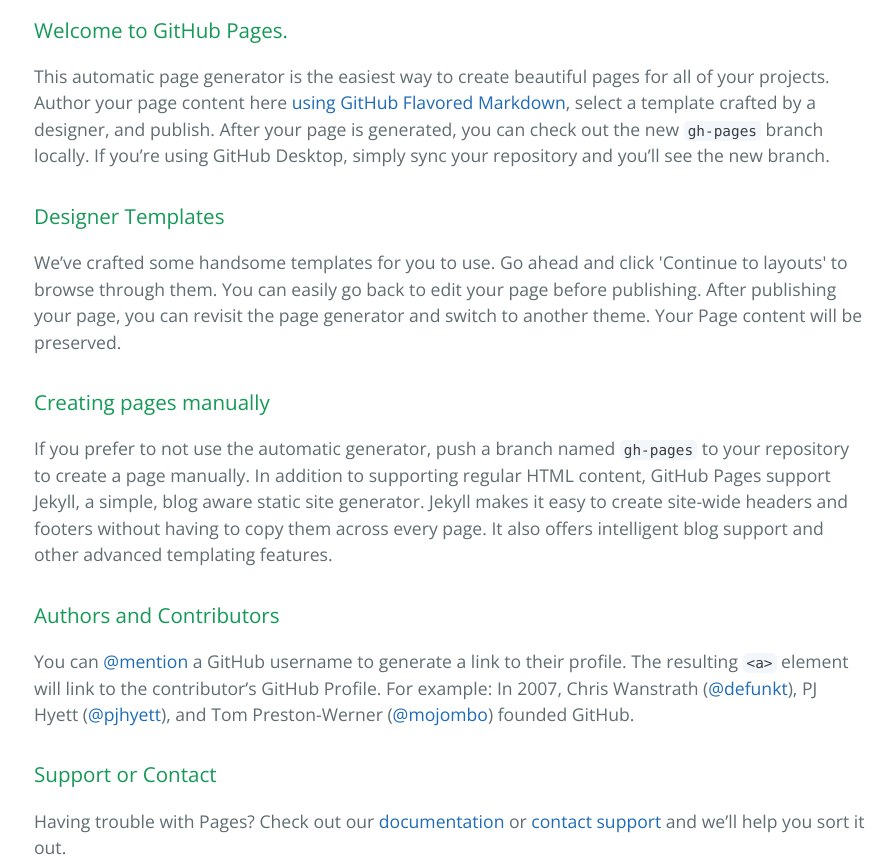
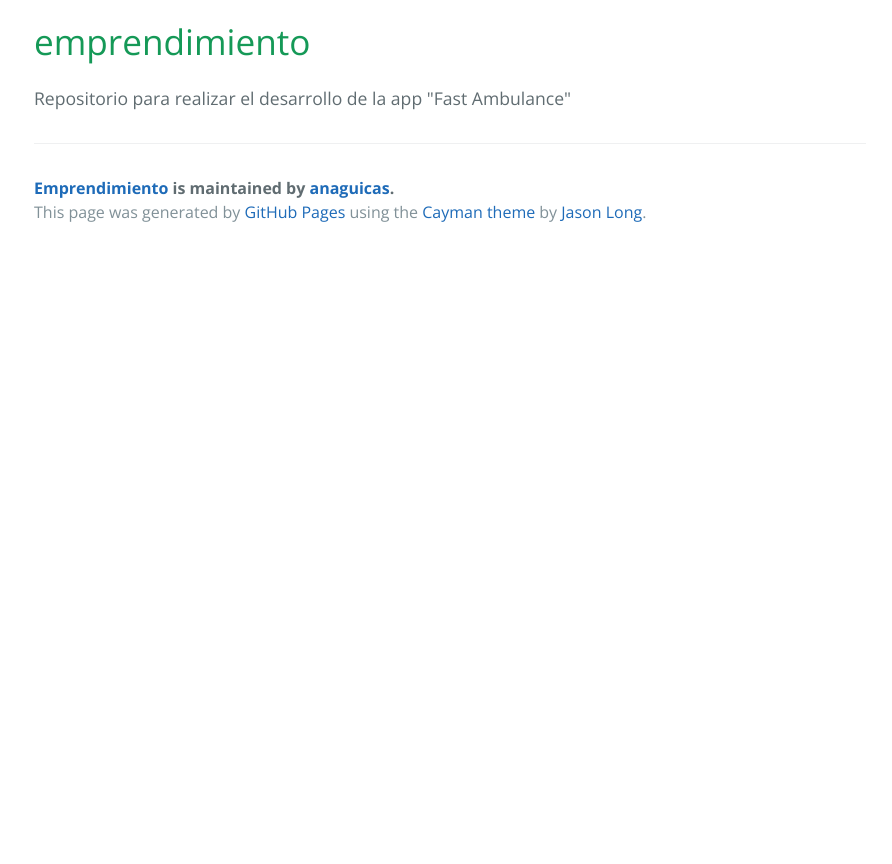
Before and after one commit to yeicol/emprendimiento, a plain HTML site: page index.html in a window 1280 px wide. Shown: the part 400-1264 px from the top of the page, without its empty margins (190-1082 px from the left). After the commit the page ends 800 px from the top, so only its background shows below. Drawn offline with nearby package versions, Linux system fonts and the light colour scheme.

```diff
--- a/index.html
+++ b/index.html
@@ -19,30 +19,10 @@
     </section>
 
     <section class="main-content">
-      <h3>
-<a id="welcome-to-github-pages" class="anchor" href="#welcome-to-github-pages" aria-hidden="true"><span aria-hidden="true" class="octicon octicon-link"></span></a>Welcome to GitHub Pages.</h3>
+      <h1>
+<a id="emprendimiento" class="anchor" href="#emprendimiento" aria-hidden="true"><span aria-hidden="true" class="octicon octicon-link"></span></a>emprendimiento</h1>
 
-<p>This automatic page generator is the easiest way to create beautiful pages for all of your projects. Author your page content here <a href="https://guides.github.com/features/mastering-markdown/">using GitHub Flavored Markdown</a>, select a template crafted by a designer, and publish. After your page is generated, you can check out the new <code>gh-pages</code> branch locally. If you’re using GitHub Desktop, simply sync your repository and you’ll see the new branch.</p>
-
-<h3>
-<a id="designer-templates" class="anchor" href="#designer-templates" aria-hidden="true"><span aria-hidden="true" class="octicon octicon-link"></span></a>Designer Templates</h3>
-
-<p>We’ve crafted some handsome templates for you to use. Go ahead and click 'Continue to layouts' to browse through them. You can easily go back to edit your page before publishing. After publishing your page, you can revisit the page generator and switch to another theme. Your Page content will be preserved.</p>
-
-<h3>
-<a id="creating-pages-manually" class="anchor" href="#creating-pages-manually" aria-hidden="true"><span aria-hidden="true" class="octicon octicon-link"></span></a>Creating pages manually</h3>
-
-<p>If you prefer to not use the automatic generator, push a branch named <code>gh-pages</code> to your repository to create a page manually. In addition to supporting regular HTML content, GitHub Pages support Jekyll, a simple, blog aware static site generator. Jekyll makes it easy to create site-wide headers and footers without having to copy them across every page. It also offers intelligent blog support and other advanced templating features.</p>
-
-<h3>
-<a id="authors-and-contributors" class="anchor" href="#authors-and-contributors" aria-hidden="true"><span aria-hidden="true" class="octicon octicon-link"></span></a>Authors and Contributors</h3>
-
-<p>You can <a href="https://help.github.com/articles/basic-writing-and-formatting-syntax/#mentioning-users-and-teams" class="user-mention">@mention</a> a GitHub username to generate a link to their profile. The resulting <code>&lt;a&gt;</code> element will link to the contributor’s GitHub Profile. For example: In 2007, Chris Wanstrath (<a href="https://github.com/defunkt" class="user-mention">@defunkt</a>), PJ Hyett (<a href="https://github.com/pjhyett" class="user-mention">@pjhyett</a>), and Tom Preston-Werner (<a href="https://github.com/mojombo" class="user-mention">@mojombo</a>) founded GitHub.</p>
-
-<h3>
-<a id="support-or-contact" class="anchor" href="#support-or-contact" aria-hidden="true"><span aria-hidden="true" class="octicon octicon-link"></span></a>Support or Contact</h3>
-
-<p>Having trouble with Pages? Check out our <a href="https://help.github.com/pages">documentation</a> or <a href="https://github.com/contact">contact support</a> and we’ll help you sort it out.</p>
+<p>Repositorio para realizar el desarrollo de la app "Fast Ambulance"</p>
 
       <footer class="site-footer">
         <span class="site-footer-owner"><a href="https://github.com/anaguicas/emprendimiento">Emprendimiento</a> is maintained by <a href="https://github.com/anaguicas">anaguicas</a>.</span>
```
Also changed, not shown: params.json (+1 -1 lines).
